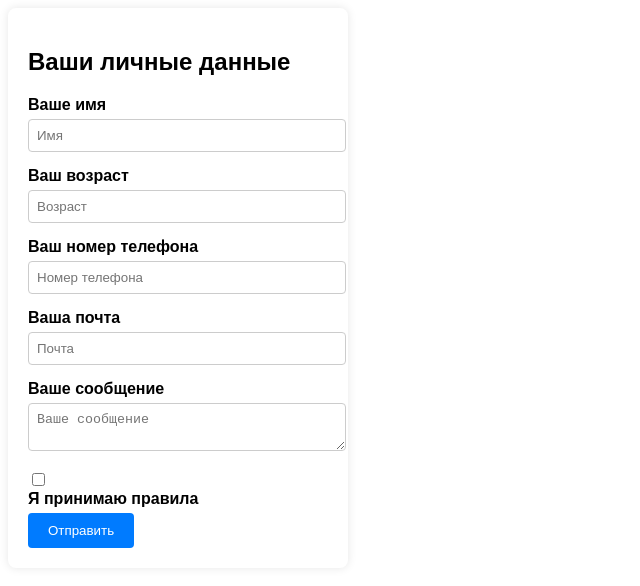
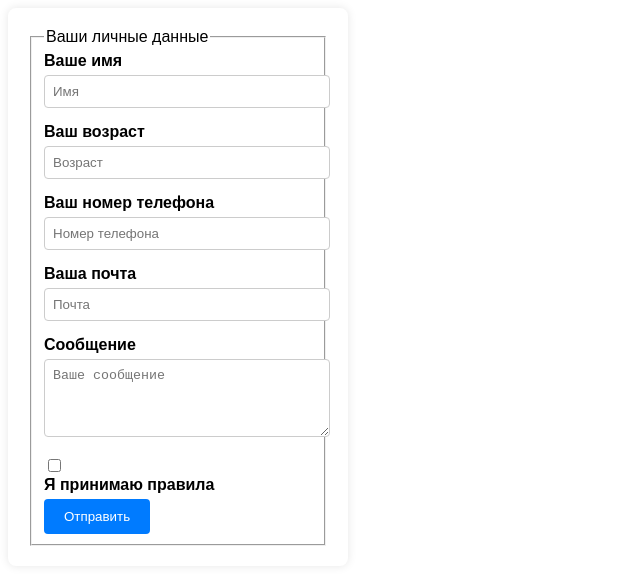
Before and after one commit to kirillpanarin346-hash/homework, a plain HTML site: page Kirill4/index.html in a window 1280 px wide. Shown: the whole page, without its empty margins (0-640 px from the left). Drawn offline with Linux system fonts and the light colour scheme.

Commit message:
Update index.html

```diff
--- a/Kirill4/index.html
+++ b/Kirill4/index.html
@@ -6,33 +6,37 @@
     <title>практика по формам</title>
     <link rel="stylesheet" href="style.css">
 </head>
+<body>
 
-<body>
-      <div class="form-container">
-        <h2>Ваши личные данные</h2>
-        <form>
+<div class="form-container">
+    <form>
+        <fieldset>
+            <legend>Ваши личные данные</legend>
+
             <label for="name">Ваше имя</label>
-            <input type="text" id="name" name="name" placeholder="Имя" required/>
+            <input type="text" id="name" placeholder="Имя">
 
             <label for="age">Ваш возраст</label>
-            <input type="text" id="age" name="age" placeholder="Возраст">
+            <input type="text" id="age" placeholder="Возраст">
 
             <label for="phone">Ваш номер телефона</label>
-            <input type="text" id="phone" name="phone" placeholder="Номер телефона"required/>
+            <input type="text" id="phone" placeholder="Номер телефона">
 
             <label for="email">Ваша почта</label>
-            <input type="text" id="email" name="email" placeholder="Почта" required/>
+            <input type="text" id="email" placeholder="Почта">
 
-            <label for="message">Ваше сообщение</label>
-            <textarea id="message" name="message" placeholder="Ваше сообщение"></textarea>
+            <label for="message">Сообщение</label>
+            <textarea id="message" rows="4" placeholder="Ваше сообщение"></textarea>
 
-            <div>
-                <input type="checkbox" id="terms" name="terms" required>
+            <div class="checkbox-label">
+                <input type="checkbox" id="terms">
                 <label for="terms">Я принимаю правила</label>
             </div>
 
             <button type="submit">Отправить</button>
-        </form>
-    </div>
+        </fieldset>
+    </form>
+</div>
+
 </body>
 </html>
```
